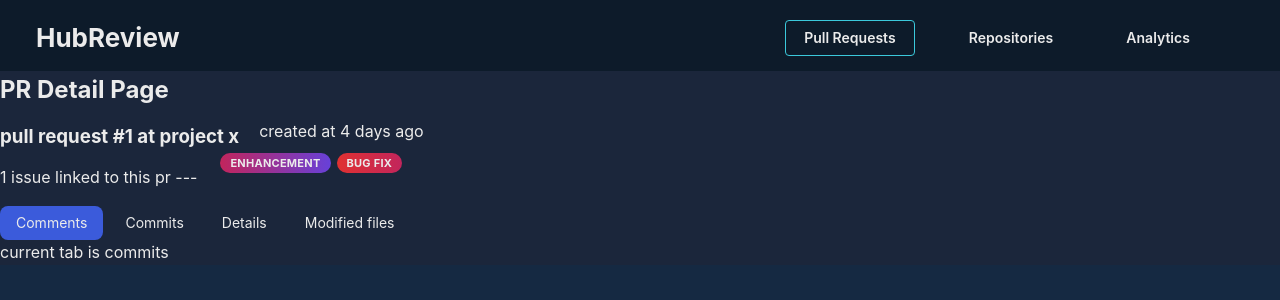
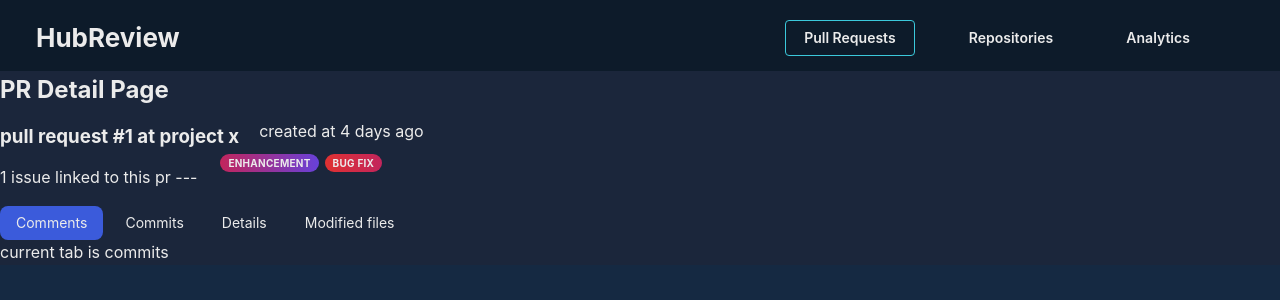
Before and after one commit to hubreviewapp/hubreview, a React (Vite) app in the folder web-client/: page /pulls/create in a window 1280 px wide. Shown: the top 300 px of the page. Built offline with nearby package versions, Linux system fonts and the light colour scheme.

Commit message:
feat: pr links

```diff
--- a/web-client/src/components/PRBox.tsx
+++ b/web-client/src/components/PRBox.tsx
@@ -3,6 +3,7 @@ import GitHubLogo from "../assets/icons/github-mark-white.png";
 import { Grid, Box , Flex} from '@mantine/core';
 import classes from "../styles/PRList.module.css";
 import LabelButton from "./LabelButton";
+import {Link} from "react-router-dom";
 
 interface PRBoxProps {
   id: number;
@@ -18,13 +19,16 @@ function PRBox({ id,
                  repository,
                  dateCreated,
                  labels}: PRBoxProps) {
+
   return(
-    <Grid className={classes.outlinedBox} m={5} p={5}>
+    <Grid  m={5} p={5}>
       <Grid.Col span={7}>
         <Flex justify={"flex-start"}>
           <Box fw={200} mr={"10px"} ml={"10px"}>{id}</Box>
           <Box component="img" src={UserLogo} alt={"logo"} className={classes.logo} />
-          <Box className={classes.bold}>{prName}</Box>
+          <Link to={"pulls/" + id}>
+            <Box  className={classes.bold}>{prName}</Box>
+          </Link>
           <Box className={classes.light}>at {}</Box>
           {repository}
           <Box className={classes.light}>created :{dateCreated}</Box>
--- a/web-client/src/pages/PRDetailsPage.tsx
+++ b/web-client/src/pages/PRDetailsPage.tsx
@@ -1,9 +1,9 @@
-import React from "react";
 import LabelButton from "../components/LabelButton";
 import ModifiedFilesTab from "../tabs/ModifiedFilesTab";
 import CommentsTab from "../tabs/CommentsTab.tsx";
 import {Box} from "@mantine/core";
 import TabComp from "../components/Tab.tsx"
+import * as React from "react";
 
 interface PRDetailsPageProps {
   // Define the props you want to pass to PrDetailPage
@@ -30,33 +30,20 @@ function PRDetailsPage(props: PRDetailsPageProps) {
             <h3  style={{marginRight:20}} >
               {name} #{id} at project x
             </h3>
-
             <p>
               {" "}
               {"     "} created at 4 days ago{" "}
             </p>
         </div>
-
-
         <Box display="flex" style= {{justifyContent:"flex-start"}}>
           <p style={{marginRight:20}}> 1 issue linked to this pr --- </p>
-
-          <LabelButton label={"enhancement"} width={140} height={35}></LabelButton>
-
-          <LabelButton label={"bug fix"} width={140} height={35}></LabelButton>
+          <LabelButton label={"enhancement"} size={'sm'}/>
+          <LabelButton label={"bug fix"} size={'sm'}/>
         </Box>
-
-      <TabComp tabs={tabs} updateTab={updateTab}></TabComp>
-
-
-
+      <TabComp tabs={tabs} updateTab={updateTab}/>
       <Box> current tab is {currentTab}</Box>
-
       {currentTab === 'modified files' && <ModifiedFilesTab />}
-
       {currentTab === 'comments' && <CommentsTab />}
-
-
     </div>
   );
 }
--- a/web-client/src/styles/PRList.module.css
+++ b/web-client/src/styles/PRList.module.css
@@ -18,7 +18,7 @@
 }
 .outlinedBox{
 }
-.outlinedBox:hover {
+.bold:hover {
   background-color: #24314b;
   border-color: rgba(188,188,188,0.69);
   cursor: pointer;
```
